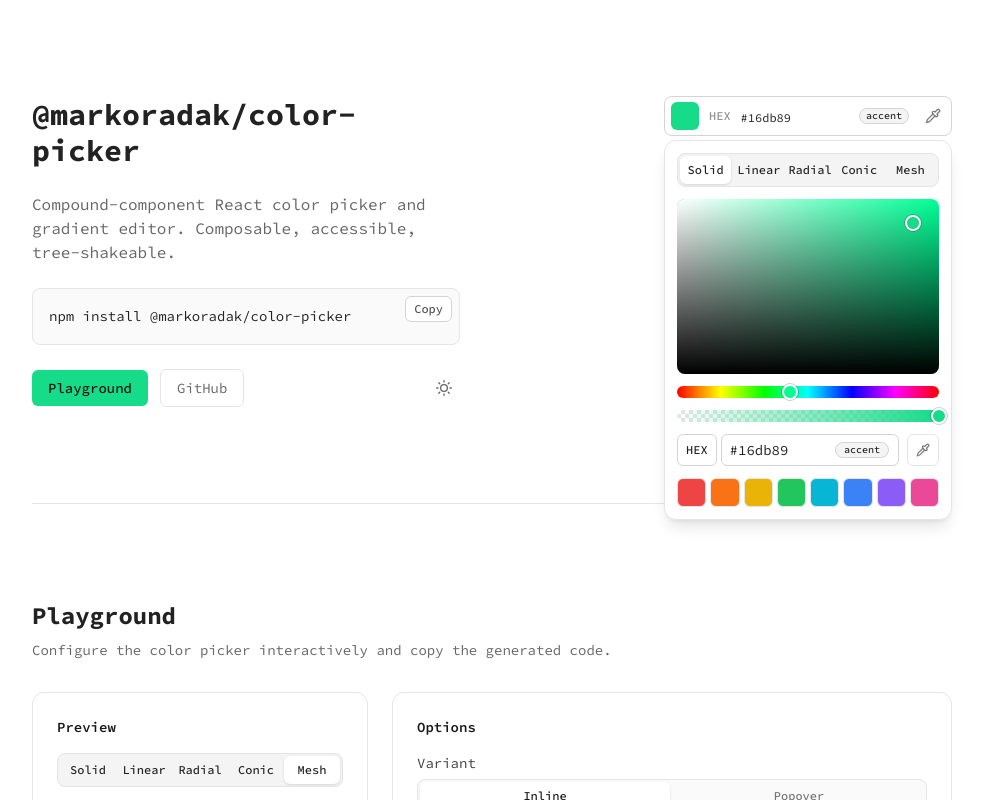
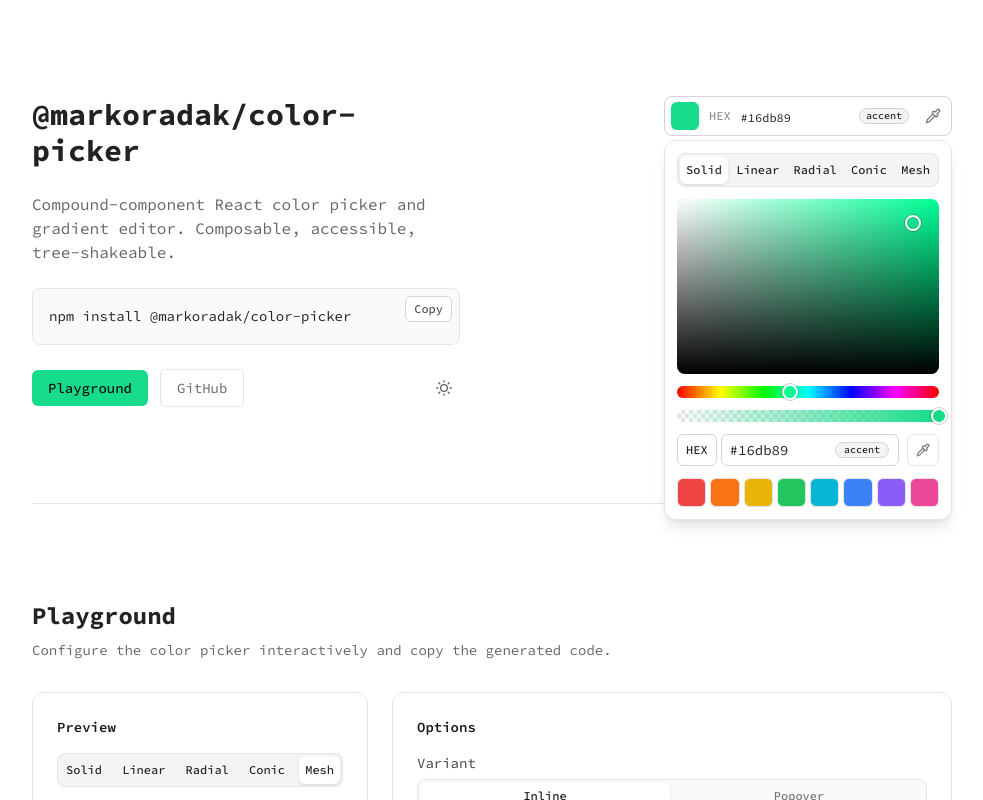
Before and after one commit to markoradak/color-picker, a Next.js app in the folder apps/web/: page / in a window 1280 px wide. Shown: the top 800 px of the page, without its empty margins (148-1131 px from the left). Built offline with nearby package versions, Linux system fonts and the light colour scheme.

Commit message:
feat: update ColorPickerModeSelector styles for improved layout and consistency

```diff
--- a/apps/web/app/component-styles.ts
+++ b/apps/web/app/component-styles.ts
@@ -8,9 +8,9 @@ export const styles = {
     "z-50 flex w-80 flex-col gap-3 rounded-xl border border-zinc-200 bg-white p-3 shadow-lg dark:border-zinc-700 dark:bg-zinc-900",
 
   modeSelector:
-    "flex overflow-hidden rounded-lg border border-zinc-200 bg-zinc-100 p-0.5 dark:border-zinc-700 dark:bg-zinc-800",
+    "flex justify-between overflow-hidden rounded-lg border border-zinc-200 bg-zinc-100 p-0.5 dark:border-zinc-700 dark:bg-zinc-800",
   modeSelectorItem:
-    "min-w-0 flex-1 cursor-pointer rounded-md px-1.5 py-1.5 text-center text-xs font-medium outline-none disabled:cursor-not-allowed disabled:opacity-50 data-[active]:bg-white data-[active]:shadow-sm dark:data-[active]:bg-zinc-700 dark:text-zinc-300 dark:data-[active]:text-zinc-100",
+    "cursor-pointer rounded-md px-1.5 py-1.5 text-center text-xs font-medium outline-none disabled:cursor-not-allowed disabled:opacity-50 data-[active]:bg-white data-[active]:shadow-sm dark:data-[active]:bg-zinc-700 dark:text-zinc-300 dark:data-[active]:text-zinc-100",
 
   area: "relative aspect-[3/2] w-full cursor-crosshair rounded-lg outline-none data-[disabled]:cursor-not-allowed data-[disabled]:opacity-50",
   areaGradient: "rounded-lg",
--- a/packages/react/src/components/presets.tsx
+++ b/packages/react/src/components/presets.tsx
@@ -58,12 +58,12 @@ export function ColorPickerControls({
   return (
     <>
       {showModeSelector && (
-        <ColorPickerModeSelector className="flex overflow-hidden rounded-lg border border-zinc-200 bg-zinc-100 p-0.5 dark:border-zinc-700 dark:bg-zinc-800">
+        <ColorPickerModeSelector className="flex justify-between overflow-hidden rounded-lg border border-zinc-200 bg-zinc-100 p-0.5 dark:border-zinc-700 dark:bg-zinc-800">
           {(["solid", "linear", "radial", "conic", "mesh"] as const).map((mode) => (
             <ColorPickerModeSelectorItem
               key={mode}
               value={mode}
-              className="min-w-0 flex-1 cursor-pointer rounded-md px-1.5 py-1.5 text-center text-xs font-medium outline-none disabled:cursor-not-allowed disabled:opacity-50 data-[active]:bg-white data-[active]:shadow-sm dark:data-[active]:bg-zinc-700 dark:text-zinc-300 dark:data-[active]:text-zinc-100"
+              className="cursor-pointer rounded-md px-1.5 py-1.5 text-center text-xs font-medium outline-none disabled:cursor-not-allowed disabled:opacity-50 data-[active]:bg-white data-[active]:shadow-sm dark:data-[active]:bg-zinc-700 dark:text-zinc-300 dark:data-[active]:text-zinc-100"
             />
           ))}
         </ColorPickerModeSelector>
```
